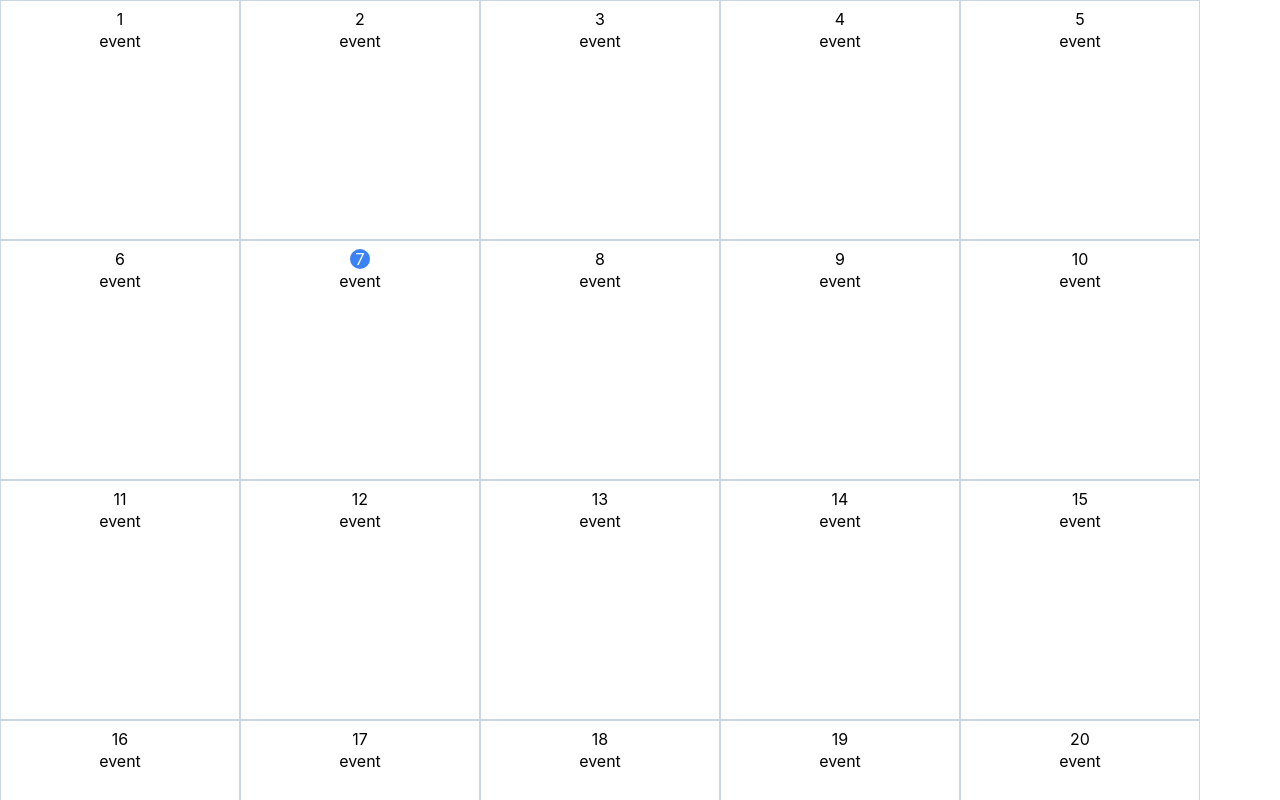
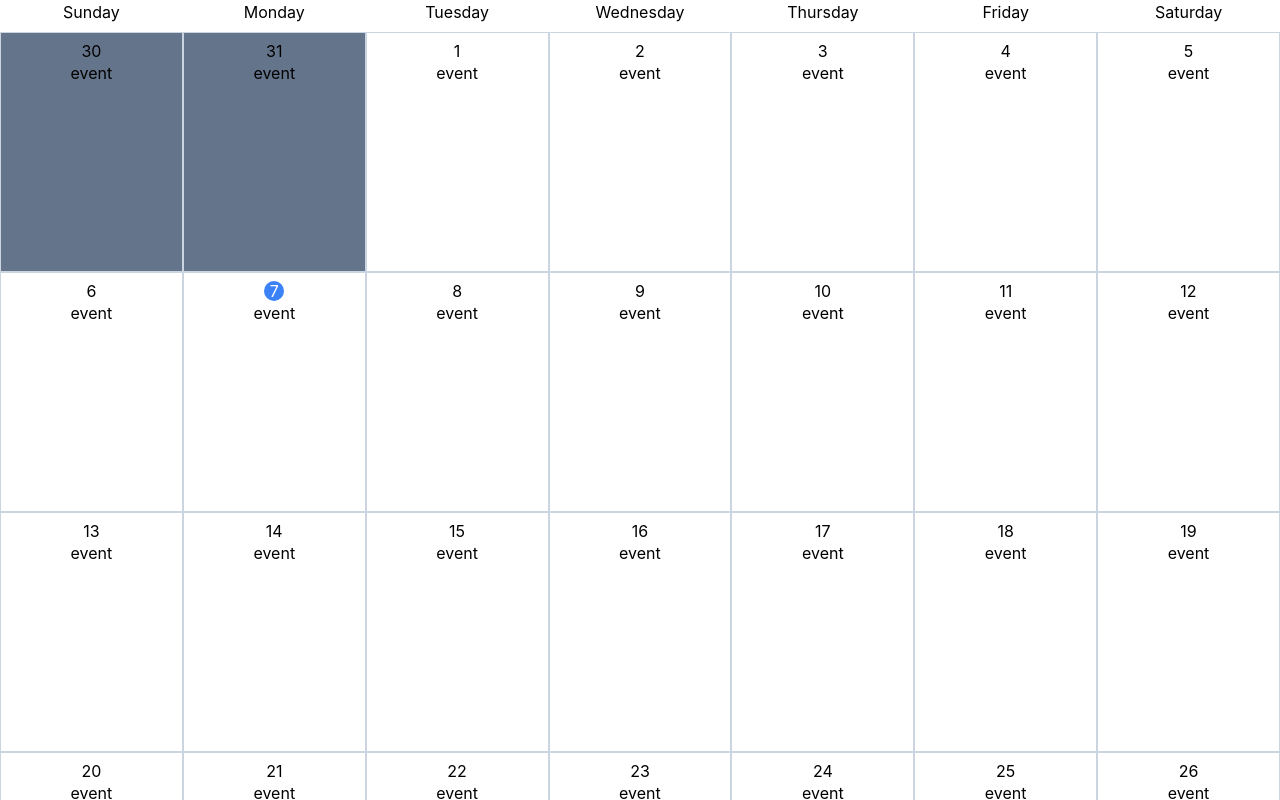
Before and after one commit to alvin-ictn/ssd-wad-calendar, a React (Create React App) app: page /calendar in a window 1280 px wide. Shown: the top 800 px of the page. Built offline with nearby package versions, Linux system fonts and the light colour scheme; no server answers.

Commit message:
feat: calendar month, fix: calendar day iterate

```diff
--- a/src/App.tsx
+++ b/src/App.tsx
@@ -18,9 +18,9 @@ function App() {
   });
   return (
     <div className="App">
-      <button onClick={() => handleUserLogin()}>
+      {/* <button onClick={() => handleUserLogin()}>
         Sign in with Google 🚀{' '}
-      </button>;
+      </button>; */}
     </div>
   );
 }
--- a/src/Calendar/Components/Base/index.tsx
+++ b/src/Calendar/Components/Base/index.tsx
@@ -1,7 +1,7 @@
 import { InterfaceBase } from "./interface"
 
 export default ({ children }: InterfaceBase) => {
-    return <main className="flex flex-wrap">
+    return <main className="flex flex-wrap flex-col max-w-screen-xl">
         {children}
     </main>
 }
--- a/src/Calendar/Components/Cell/index.tsx
+++ b/src/Calendar/Components/Cell/index.tsx
@@ -1,9 +1,9 @@
 import { useContext, useState } from "react"
 import { CalendarContext } from "../.."
 
-export default ({ day }: any) => {
+export default ({ day, disabled }: any) => {
     const { current } = useContext(CalendarContext)
-    return <div className=" flex flex-col items-center w-60 h-60 border border-slate-300 p-2">
+    return <div className={`${disabled && "bg-slate-500"} flex flex-col items-center w-[calc(100%/7)] h-60 border border-slate-300 p-2`}>
         <div className={`${current == day && "bg-blue-500 text-white"} text-bold rounded-full w-5 h-5 flex items-center justify-center`}>{day}</div>
         <div>event</div>
     </div>
--- a/src/Calendar/index.tsx
+++ b/src/Calendar/index.tsx
@@ -5,9 +5,14 @@ import { BaseCalendarListAPI, GAPIbaseURL } from "../constants"
 // import Calendar = calendar_v3.Calendar;
 
 export const CalendarContext = React.createContext({
-    base: new Date(),
-    current: new Date().getDate(),
-    fullDay: new Date(new Date().getFullYear(), new Date().getMonth() + 1, 0).getDate(),
+    base: new Date(), // base date
+    current: new Date().getDate(), // today
+    currentMonth: new Date().getMonth(),
+    currentYear: new Date().getFullYear(),
+    firstDay: new Date(new Date().getFullYear(), new Date().getMonth(), 1).getDay(), // (this year, this month, 1) to get first day on themonth (eg: 0 = Sunday, 1 = Monday, 2 = Tuesday, 3 = Wednesday, etc..)
+    lastDay: new Date(new Date().getFullYear(), new Date().getMonth(), new Date(new Date().getFullYear(), new Date().getMonth() + 1, 0).getDate()).getDay(),
+    amountDay: new Date(new Date().getFullYear(), new Date().getMonth() + 1, 0).getDate(), // total day in the month
+    lastDatePrevMonth: new Date(new Date().getFullYear(), new Date().getMonth(), 0).getDate(),
     calendarList: []
 })
 
@@ -17,7 +22,12 @@ export default () => {
     const [calendar, setCalendar] = React.useState({
         base: new Date(),
         current: new Date().getDate(),
-        fullDay: new Date(new Date().getFullYear(), new Date().getMonth() + 1, 0).getDate(),
+        currentMonth: new Date().getMonth(),
+        currentYear: new Date().getFullYear(),
+        firstDay: new Date(new Date().getFullYear(), new Date().getMonth(), 1).getDay(),
+        lastDay: new Date(new Date().getFullYear(), new Date().getMonth(), new Date(new Date().getFullYear(), new Date().getMonth() + 1, 0).getDate()).getDay(),
+        amountDay: new Date(new Date().getFullYear(), new Date().getMonth() + 1, 0).getDate(),
+        lastDatePrevMonth: new Date(new Date().getFullYear(), new Date().getMonth(), 0).getDate(),
         calendarList: []
     })
 
@@ -58,15 +68,36 @@ export default () => {
         // setToken(codeResponse.access_token);
     }
 
-    useEffect(() => {
-        fetchCalendar()
-    }, [])
+    // useEffect(() => {
+    //     fetchCalendar()
+    // }, [])
+    let BeginCalendar = [],
+        EndCalendar = []
+
+    for (let i = calendar.firstDay; i > 0; i--) {
+        BeginCalendar.push(<Cell disabled day={calendar.lastDatePrevMonth - i + 1}></Cell>)
+    }
+
+    for (let i = calendar.lastDay; i < 6; i++) {
+        EndCalendar.push(<Cell disabled day={i - calendar.lastDay + 1}></Cell>)
+    }
 
     return <CalendarContext.Provider value={calendar}>
         <Base>
-            {new Array(calendar.fullDay).fill(null).map((_, i) => {
-                return <Cell key={i + 1} day={i + 1}></Cell>
-            })}
+            <div className="flex max-w-screen-xl">
+                {new Array(7).fill(null).map((_, index) => {
+                    let dayName = new Date(new Date().getFullYear(), new Date().getMonth(), (index + 1) - calendar.firstDay).toLocaleDateString('en-US', { weekday: 'long' })
+                    return <div className="w-60 h-8 justify-center flex">{dayName}</div>
+
+                })}
+            </div>
+            <div className="flex max-w-screen-xl flex-wrap">
+                {BeginCalendar}
+                {new Array(calendar.amountDay).fill(null).map((_, i) => {
+                    return <Cell key={i + 1} day={i + 1}></Cell>
+                })}
+                {EndCalendar}
+            </div>
         </Base>
     </CalendarContext.Provider>
 }
```
